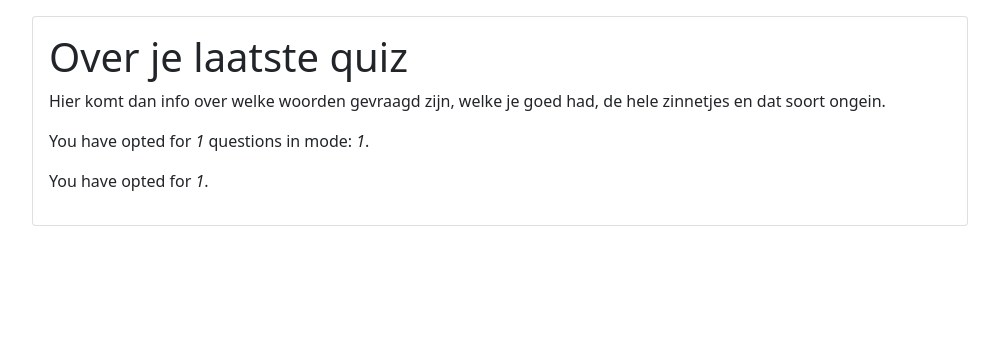
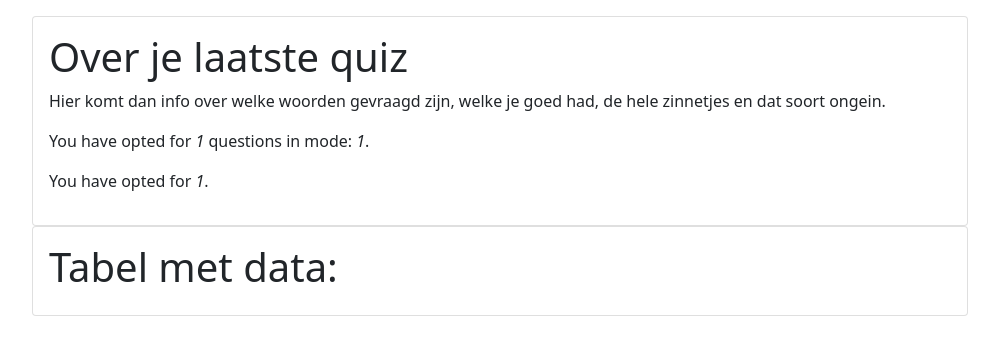
Before and after one commit to RodgervanderHeijden/Triolingo, a Flask app: page /after_quiz/1/1/1/ in a window 1280 px wide. Shown: the part 76-431 px from the top of the page, without its empty margins (140-1139 px from the left). Run offline with Flask 2, Linux system fonts and the light colour scheme.

Commit message:
Small changes to after_quiz which will allow post-quiz results to be shown. The results themselves still have to be generated, commit is only to ensure that master stays up to date with local version.

```diff
--- a/templates/after_quiz.html
+++ b/templates/after_quiz.html
@@ -17,6 +17,18 @@
                         <p>You have opted for <i>{{ difficulty }}</i>.</p>
                     </div>
                 </div>
+
+
+                <div class="card">
+                    <div class="card-body">
+                        <h1>Tabel met data:</h1>
+
+                        {% for table in quiz_df %}
+                            {{ table|safe }}
+                        {% endfor %}
+                    </div>
+                </div>
+
             </div>
         </div>
     </div>
```
